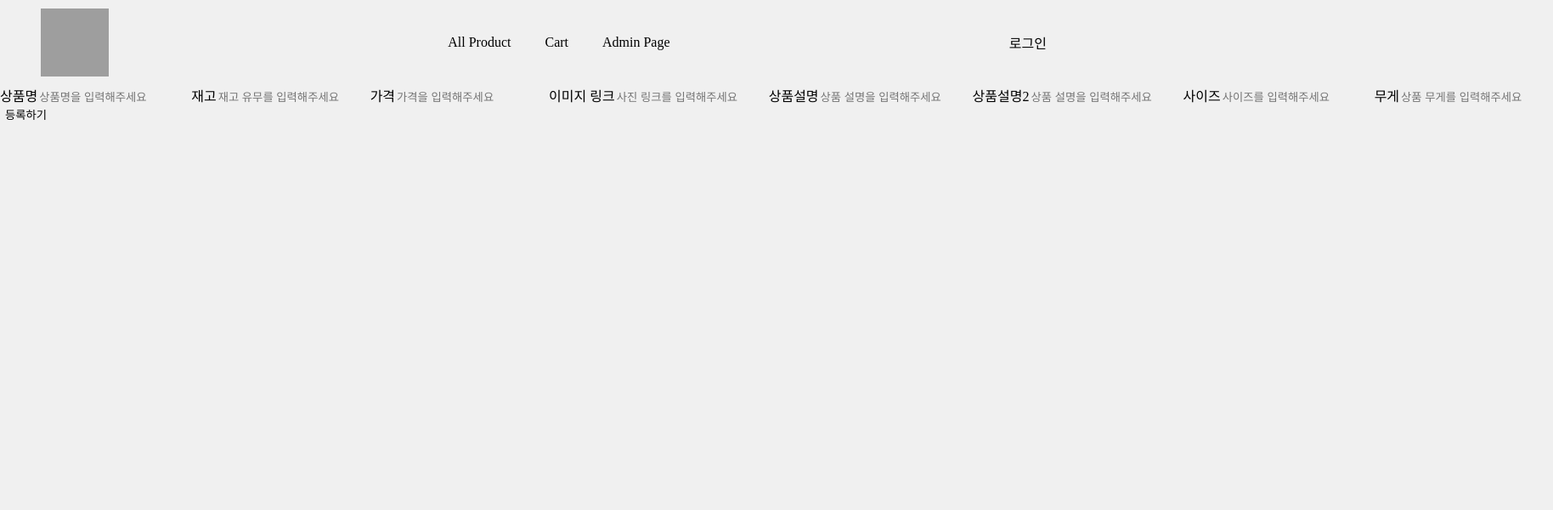
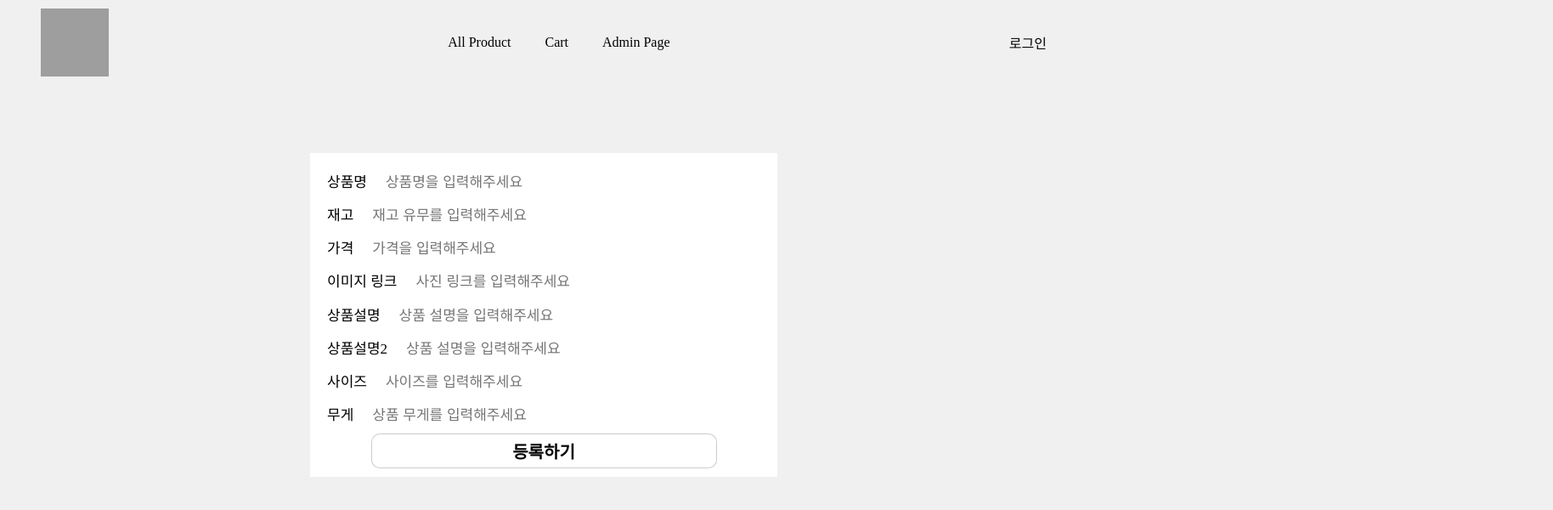
Before and after one commit to move-geun/Plugo, a React (Create React App) app: page /addproduct in a window 1280 px wide. Shown: the top 600 px of the page at 85% size, 1828 px wide, since content can reach past the window. Built offline with nearby package versions, Linux system fonts and the light colour scheme; no server answers; grey boxes are pictures that could not be loaded; a web font is replaced by a local one; what recoil-persist would draw is missing.

Commit message:
css : add item page

```diff
--- a/src/pages/AdminProductDetail.jsx
+++ b/src/pages/AdminProductDetail.jsx
@@ -1,133 +1,133 @@
-import { useRecoilValue } from "recoil";
-import { itemDetailSelector } from "../recoil/selector";
-import { useState } from "react";
-import { useNavigate } from "react-router-dom";
+// import { useRecoilValue } from "recoil";
+// import { itemDetailSelector } from "../recoil/selector";
+// import { useState } from "react";
+// import { useNavigate } from "react-router-dom";
 
-const AdminProductDetail = () => {
-  const navigate = useNavigate();
-  const NowItem = useRecoilValue(itemDetailSelector);
-  const [form, setForm] = useState({
-    id: NowItem.id,
-    title: NowItem.title,
-    stock: NowItem.stock,
-    price: NowItem.price,
-    img: NowItem.img,
-    detail: NowItem.detail,
-    detail2: NowItem.detail2,
-    size: NowItem.size,
-    pound: NowItem.pound,
-  });
+// const AdminProductDetail = () => {
+//   const navigate = useNavigate();
+//   const NowItem = useRecoilValue(itemDetailSelector);
+//   const [form, setForm] = useState({
+//     id: NowItem.id,
+//     title: NowItem.title,
+//     stock: NowItem.stock,
+//     price: NowItem.price,
+//     img: NowItem.img,
+//     detail: NowItem.detail,
+//     detail2: NowItem.detail2,
+//     size: NowItem.size,
+//     pound: NowItem.pound,
+//   });
 
-  const handleChange = (e) => {
-    const { name, value } = e.target;
-    setForm({ ...form, [name]: value });
-  };
+//   const handleChange = (e) => {
+//     const { name, value } = e.target;
+//     setForm({ ...form, [name]: value });
+//   };
 
-  const itemUpdate = () => {
-    fetch(`http://localhost:4000/items/${NowItem.id}`, {
-      method: "PUT",
-      headers: { "Content-Type": "application/json" },
-      body: JSON.stringify(form),
-    })
-      .then((res) => res.json())
-      .catch((err) => {
-        console.log(err);
-      });
-    navigate("/admin");
-  };
+//   const itemUpdate = () => {
+//     fetch(`http://localhost:4000/items/${NowItem.id}`, {
+//       method: "PUT",
+//       headers: { "Content-Type": "application/json" },
+//       body: JSON.stringify(form),
+//     })
+//       .then((res) => res.json())
+//       .catch((err) => {
+//         console.log(err);
+//       });
+//     navigate("/admin");
+//   };
 
-  const itemlDelete = () => {
-    fetch(`http://localhost:4000/items/${NowItem.id}`, {
-      method: "DELETE",
-    }).then(() => {
-      console.log("delete item");
-    });
-    navigate("/admin");
-  };
+//   const itemlDelete = () => {
+//     fetch(`http://localhost:4000/items/${NowItem.id}`, {
+//       method: "DELETE",
+//     }).then(() => {
+//       console.log("delete item");
+//     });
+//     navigate("/admin");
+//   };
 
-  return (
-    <div>
-      <form onSubmit="">
-        <div>
-          <label htmlFor="title">
-            상품명
-            <input
-              type="text"
-              name="title"
-              value={form.title}
-              onChange={handleChange}
-            />
-          </label>
-          <label htmlFor="stock">
-            재고
-            <input
-              type="text"
-              name="stock"
-              value={form.stock}
-              onChange={handleChange}
-            />
-          </label>
-          <label htmlFor="price">
-            가격
-            <input
-              type="text"
-              name="price"
-              value={form.price}
-              onChange={handleChange}
-            />
-          </label>
-          <label htmlFor="img">
-            이미지 링크
-            <input
-              type="text"
-              name="img"
-              value={form.img}
-              onChange={handleChange}
-            />
-          </label>
-          <label htmlFor="detail">
-            상품설명
-            <input
-              type="text"
-              name="detail"
-              value={form.detail}
-              onChange={handleChange}
-            />
-          </label>
-          <label htmlFor="detail2">
-            상품설명2
-            <input
-              type="text"
-              name="detail2"
-              value={form.detail2}
-              onChange={handleChange}
-            />
-          </label>
-          <label htmlFor="size">
-            사이즈
-            <input
-              type="text"
-              name="size"
-              value={form.size}
-              onChange={handleChange}
-            />
-          </label>
-          <label htmlFor="pound">
-            무게
-            <input
-              type="text"
-              name="pound"
-              value={form.pound}
-              onChange={handleChange}
-            />
-          </label>
-        </div>
-        <button onClick={itemUpdate}>저장</button>
-      </form>
+//   return (
+//     <div>
+//       <form onSubmit="">
+//         <div>
+//           <label htmlFor="title">
+//             상품명
+//             <input
+//               type="text"
+//               name="title"
+//               value={form.title}
+//               onChange={handleChange}
+//             />
+//           </label>
+//           <label htmlFor="stock">
+//             재고
+//             <input
+//               type="text"
+//               name="stock"
+//               value={form.stock}
+//               onChange={handleChange}
+//             />
+//           </label>
+//           <label htmlFor="price">
+//             가격
+//             <input
+//               type="text"
+//               name="price"
+//               value={form.price}
+//               onChange={handleChange}
+//             />
+//           </label>
+//           <label htmlFor="img">
+//             이미지 링크
+//             <input
+//               type="text"
+//               name="img"
+//               value={form.img}
+//               onChange={handleChange}
+//             />
+//           </label>
+//           <label htmlFor="detail">
+//             상품설명
+//             <input
+//               type="text"
+//               name="detail"
+//               value={form.detail}
+//               onChange={handleChange}
+//             />
+//           </label>
+//           <label htmlFor="detail2">
+//             상품설명2
+//             <input
+//               type="text"
+//               name="detail2"
+//               value={form.detail2}
+//               onChange={handleChange}
+//             />
+//           </label>
+//           <label htmlFor="size">
+//             사이즈
+//             <input
+//               type="text"
+//               name="size"
+//               value={form.size}
+//               onChange={handleChange}
+//             />
+//           </label>
+//           <label htmlFor="pound">
+//             무게
+//             <input
+//               type="text"
+//               name="pound"
+//               value={form.pound}
+//               onChange={handleChange}
+//             />
+//           </label>
+//         </div>
+//         <button onClick={itemUpdate}>저장</button>
+//       </form>
 
-      <button onClick={itemlDelete}>아이템 삭제</button>
-    </div>
-  );
-};
+//       <button onClick={itemlDelete}>아이템 삭제</button>
+//     </div>
+//   );
+// };
 
-export default AdminProductDetail;
+// export default AdminProductDetail;
--- a/src/pages/ProductAddPage.jsx
+++ b/src/pages/ProductAddPage.jsx
@@ -1,6 +1,7 @@
 import { useState, useEffect } from "react";
 import { useNavigate } from "react-router-dom";
 import http from "../api/http";
+import { AddContainer } from "./ProductAddPage.style";
 
 const ProductAddPage = () => {
   const navigate = useNavigate();
@@ -47,8 +48,8 @@ const ProductAddPage = () => {
     createNewID();
   }, []);
   return (
-    <div>
-      <form onSubmit="">
+    <AddContainer>
+      <form onSubmit="return false">
         <div>
           <label htmlFor="title">
             상품명
@@ -131,9 +132,11 @@ const ProductAddPage = () => {
             />
           </label>
         </div>
-        <button onClick={itemUpdate}>등록하기</button>
       </form>
-    </div>
+      <div className="btnCase green" onClick={itemUpdate}>
+        등록하기
+      </div>
+    </AddContainer>
   );
 };
 
--- /dev/null
+++ b/src/pages/ProductAddPage.style.js
@@ -0,0 +1,57 @@
+import styled from "styled-components";
+
+const AddContainer = styled.div`
+  margin: 0 auto;
+  margin-top: 80px;
+  width: 550px;
+  background-color: white;
+  display: flex;
+  flex-direction: column;
+  justify-content: space-between;
+  form {
+    margin-top: 20px;
+    img {
+      width: 220px;
+      height: 220px;
+      margin-left: 120px;
+      margin-bottom: 10px;
+    }
+  }
+  form > div {
+    margin-left: 20px;
+    display: flex;
+    height: 300px;
+    flex-direction: column;
+    justify-content: space-between;
+    align-items: flex-start;
+    font-size: 17px;
+  }
+  input {
+    background-color: white;
+    margin-left: 20px;
+    font-size: 17px;
+    width: 380px;
+  }
+  .btnCase {
+    display: flex;
+    flex-direction: row;
+    align-items: center;
+    justify-content: space-around;
+    padding-bottom: 20px;
+  }
+  .btnCase {
+    width: 70%;
+    margin: 10px auto;
+    font-size: 20px;
+    font-weight: 800;
+    padding: 5px 10px;
+    background-color: white;
+    border: 1px solid rgba(0, 0, 0, 0.2);
+    border-radius: 10px;
+  }
+  .green:hover {
+    background-color: #7d725a;
+  }
+`;
+
+export { AddContainer };
```
